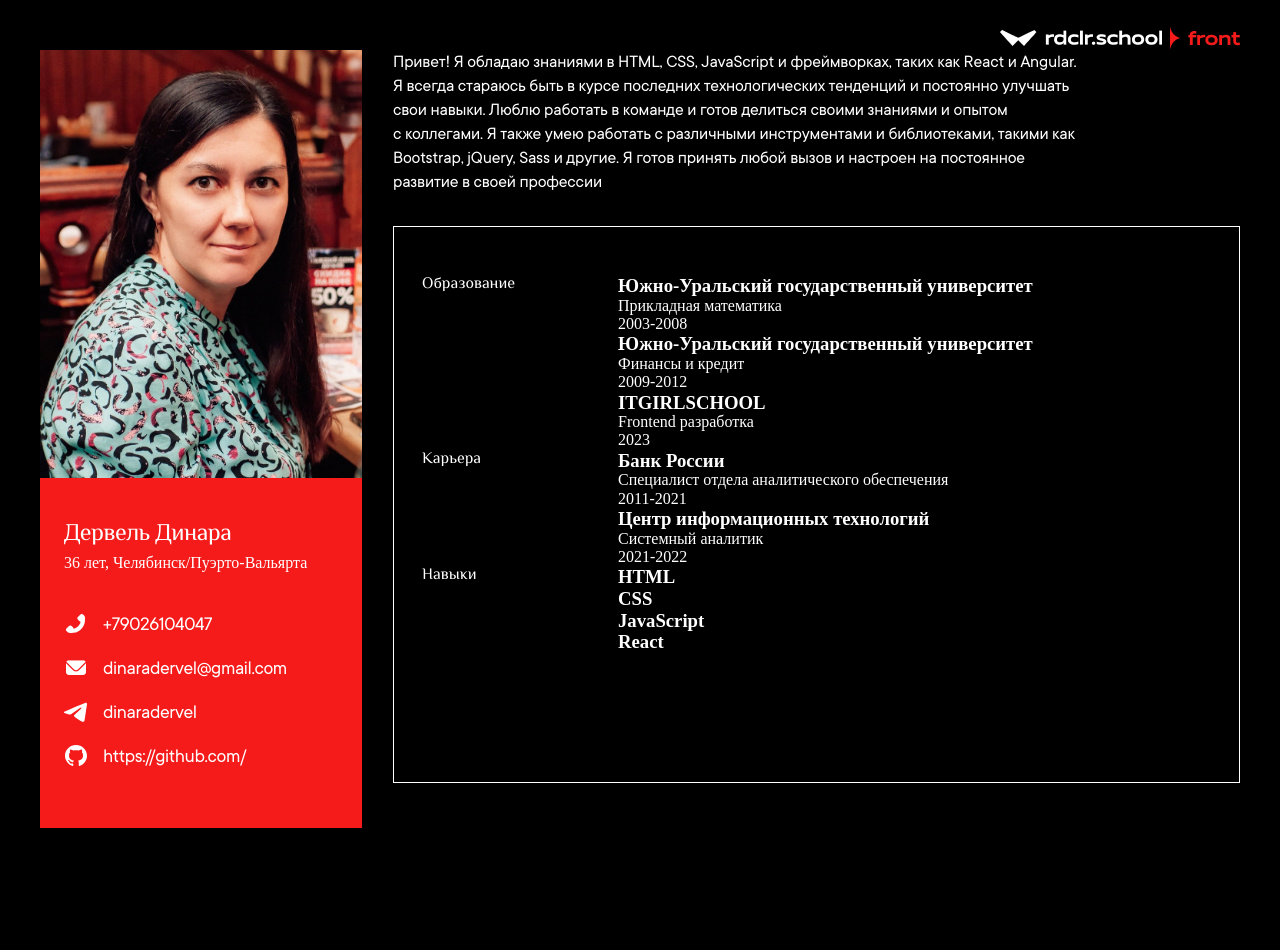
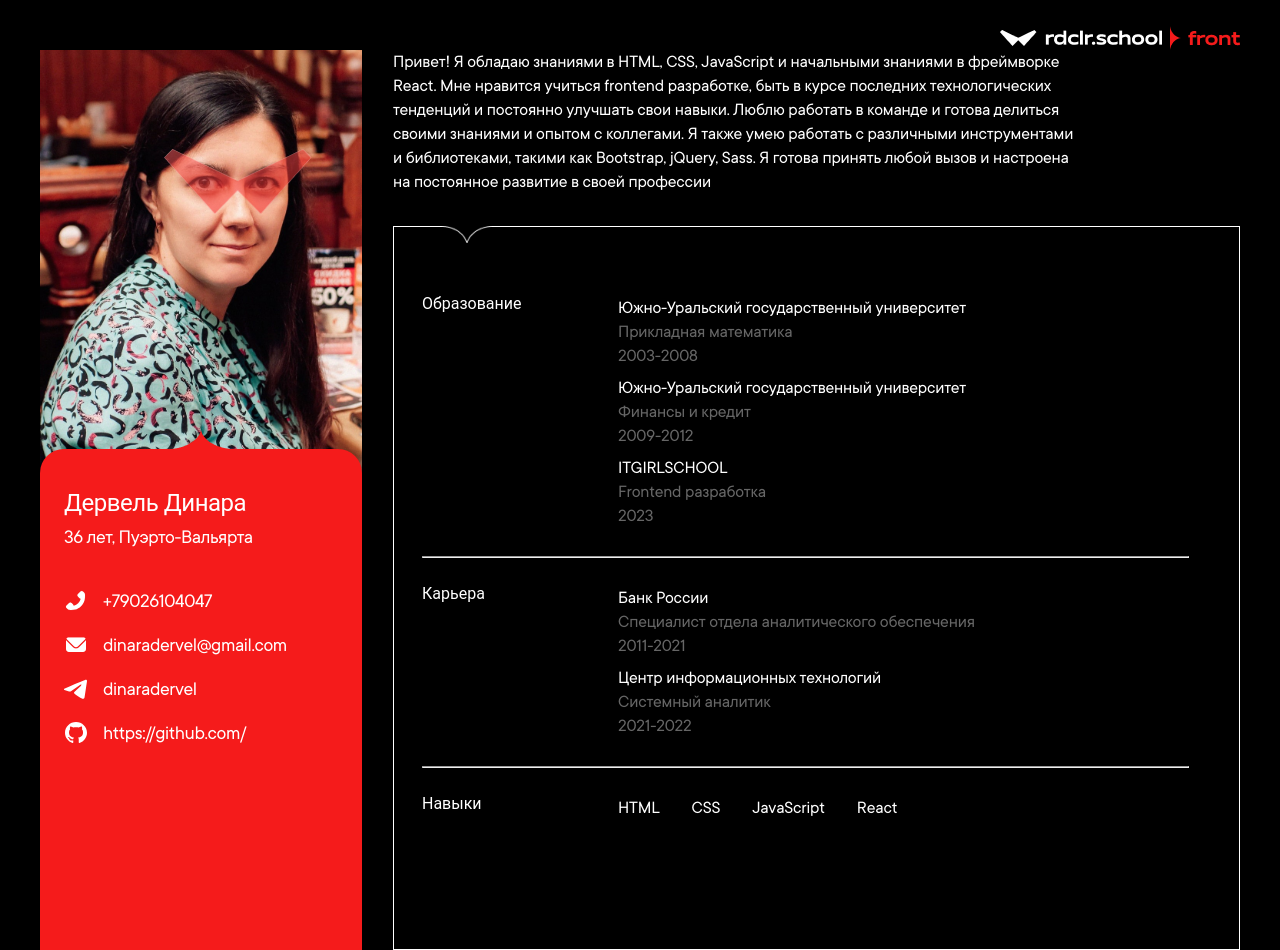
Before and after one commit to DinaraDervel/Resume, a plain HTML site: page index.html in a window 1280 px wide. Shown: the top 950 px of the page. Before the commit the page ends 860 px from the top, so only its background shows below. Drawn offline with Linux system fonts and the light colour scheme; a web font is replaced by a local one.

Commit message:
add arrows, glasses, change font, add adaptive

```diff
--- a/assets/styles/input.scss
+++ b/assets/styles/input.scss
@@ -5,9 +5,11 @@ $white: #ffffff;
 
 /*Fonts*/
 @font-face {
-  font-family: "Philosopher";
-  src: url(../fonts/Philosopher/Philosopher-Regular.ttf);
+  font-family: "Roboto";
+  font-style: normal;
   font-weight: 400;
+  src: url(https://fonts.gstatic.com/s/roboto/v30/KFOmCnqEu92Fr1Mu5mxKOzY.woff2)
+    format("woff2");
 }
 @font-face {
   font-family: "TT Commons";
@@ -24,7 +26,14 @@ $white: #ffffff;
 @mixin container {
   margin: 0 auto;
   max-width: 1440px;
+  width: 100%;
   padding: 0 40px;
+}
+@mixin mobile-container {
+  margin: 0 auto;
+  max-width: 360px;
+  width: 100%;
+  padding: 0 20px;
 }
 /*Reset*/
 @import "reset";
@@ -42,37 +51,76 @@ body {
     max-width: 239.91px;
     width: 100%;
   }
+  @media (max-width: 360px) {
+    @include mobile-container;
+    justify-content: flex-start;
+  }
 }
 .main-container {
   @include container;
   display: flex;
   flex-flow: row nowrap;
   gap: 31px;
-  padding-bottom: 32px;
+  //padding-bottom: 32px;
+  @media (max-width: 360px) {
+    @include mobile-container;
+    flex-wrap: wrap;
+  }
 }
 .aside {
   display: flex;
   flex-direction: column;
   max-width: 322px;
   width: 100%;
+  position: relative;
+  @media (max-width: 360px) {
+    @include mobile-container;
+  }
+
+  &__glasses {
+    width: 148px;
+    position: absolute;
+    top: 98px;
+    left: 124px;
+    @media (max-width: 360px) {
+      width: 147px;
+      top: 86px;
+    }
+  }
+  &__foto {
+    max-width: 322px;
+    width: 100%;
+  }
+  &__arrow {
+    max-width: 322px;
+    width: 100%;
+    position: relative;
+    top: -48px;
+  }
   &__card {
+    border-radius: 24px 24px 0 0;
     background-color: $accent;
-    padding: 40px 24px;
+    padding: 40px 24px 195px 24px;
     color: $white;
+    position: relative;
+    top: -48px;
+    @media (max-width: 360px) {
+      padding: 24px 16px 40px 16px;
+    }
   }
   &__title {
     padding-bottom: 40px;
   }
   &__header {
     padding-bottom: 8px;
-    font-family: "Philosopher", Sans-serif;
+    font-family: "Roboto", Sans-serif;
     font-style: normal;
     font-weight: 400;
     font-size: 24px;
     line-height: 28px;
     letter-spacing: -0.02em;
   }
-  &__paragragh {
+  &__paragraph {
     font-family: "TT Commons", Sans-serif;
     font-style: normal;
     font-weight: 400;
@@ -80,16 +128,13 @@ body {
     line-height: 24px;
     letter-spacing: -0.02em;
   }
-  &__foto {
-    max-width: 100%;
-  }
   &__nav {
-    & li {
+    li {
       display: flex;
       gap: 15px;
       padding-bottom: 20px;
     }
-    & li a {
+    li a {
       text-decoration: none;
       font-family: "TT Commons", Sans-serif;
       font-style: normal;
@@ -104,9 +149,14 @@ body {
 .main {
   color: $white;
   width: 100%;
+  max-width: 1008px;
+  @media (max-width: 360px) {
+    @include mobile-container;
+  }
 
   &__hello {
     max-width: 690px;
+    width: 100%;
     padding-bottom: 32px;
     font-family: "TT Commons", Sans-serif;
     font-style: normal;
@@ -114,25 +164,91 @@ body {
     font-size: 18px;
     line-height: 24px;
     letter-spacing: -0.01em;
+    @media (max-width: 360px) {
+      max-width: 320px;
+      font-size: 16px;
+      line-height: 20px;
+      padding-bottom: 24px;
+    }
   }
   &__resume-container {
     border: 1px solid $white;
+    max-width: 1008px;
     width: 100%;
+    position: relative;
+    @media (max-width: 360px) {
+      max-width: 320px;
+    }
+  }
+  &__arrow {
+    max-width: 1008px;
+    width: 100%;
+    position: relative;
+    top: -1px;
   }
   &__resume {
-    padding: 48px 50px 129px 28px;
+    padding: 28px 50px 109px 28px;
+    @media (max-width: 360px) {
+      padding: 21px 15px 30px 15px;
+    }
   }
   &__item {
+    padding-top: 20px;
+    padding-bottom: 20px;
     display: flex;
     flex-flow: row wrap;
     gap: 72px;
+    @media (max-width: 360px) {
+      flex-wrap: wrap;
+      padding-top: 12px;
+      padding-bottom: 12px;
+      gap: 16px;
+    }
   }
+
   &__title {
     flex-basis: 124px;
-    font-family: "Philosopher", Sans-serif;
+    font-family: "Roboto", Sans-serif;
     font-style: normal;
     font-weight: 400;
     font-size: 16px;
     line-height: 100%;
   }
+  &__article {
+    display: flex;
+    flex-direction: column;
+    gap: 8px;
+    @media (max-width: 360px) {
+      gap: 12px;
+    }
+    h3 {
+      font-family: "TT Commons", Sans-serif;
+      font-style: normal;
+      font-weight: 400;
+      font-size: 18px;
+      line-height: 24px;
+      letter-spacing: -0.01em;
+      @media (max-width: 360px) {
+        font-size: 16px;
+        line-height: 20px;
+      }
+    }
+    p {
+      font-family: "TT Commons", Sans-serif;
+      font-style: normal;
+      font-weight: 400;
+      font-size: 18px;
+      line-height: 24px;
+      letter-spacing: -0.01em;
+      opacity: 0.4;
+    }
+    &_skills {
+      display: flex;
+      flex-direction: row;
+      gap: 32px;
+      @media (max-width: 360px) {
+        gap: 16px;
+      }
+    }
+  }
 }
--- a/assets/styles/style.css
+++ b/assets/styles/style.css
@@ -1,9 +1,10 @@
 /*Main colors*/
 /*Fonts*/
 @font-face {
-  font-family: "Philosopher";
-  src: url(../fonts/Philosopher/Philosopher-Regular.ttf);
+  font-family: "Roboto";
+  font-style: normal;
   font-weight: 400;
+  src: url(https://fonts.gstatic.com/s/roboto/v30/KFOmCnqEu92Fr1Mu5mxKOzY.woff2) format("woff2");
 }
 @font-face {
   font-family: "TT Commons";
@@ -48,6 +49,7 @@ body {
 .header {
   margin: 0 auto;
   max-width: 1440px;
+  width: 100%;
   padding: 0 40px;
   display: flex;
   justify-content: flex-end;
@@ -57,15 +59,33 @@ body {
   max-width: 239.91px;
   width: 100%;
 }
+@media (max-width: 360px) {
+  .header {
+    margin: 0 auto;
+    max-width: 360px;
+    width: 100%;
+    padding: 0 20px;
+    justify-content: flex-start;
+  }
+}
 
 .main-container {
   margin: 0 auto;
   max-width: 1440px;
+  width: 100%;
   padding: 0 40px;
   display: flex;
   flex-flow: row nowrap;
   gap: 31px;
-  padding-bottom: 32px;
+}
+@media (max-width: 360px) {
+  .main-container {
+    margin: 0 auto;
+    max-width: 360px;
+    width: 100%;
+    padding: 0 20px;
+    flex-wrap: wrap;
+  }
 }
 
 .aside {
@@ -73,34 +93,70 @@ body {
   flex-direction: column;
   max-width: 322px;
   width: 100%;
+  position: relative;
+}
+@media (max-width: 360px) {
+  .aside {
+    margin: 0 auto;
+    max-width: 360px;
+    width: 100%;
+    padding: 0 20px;
+  }
+}
+.aside__glasses {
+  width: 148px;
+  position: absolute;
+  top: 98px;
+  left: 124px;
+}
+@media (max-width: 360px) {
+  .aside__glasses {
+    width: 147px;
+    top: 86px;
+  }
+}
+.aside__foto {
+  max-width: 322px;
+  width: 100%;
+}
+.aside__arrow {
+  max-width: 322px;
+  width: 100%;
+  position: relative;
+  top: -48px;
 }
 .aside__card {
+  border-radius: 24px 24px 0 0;
   background-color: #f51b1b;
-  padding: 40px 24px;
+  padding: 40px 24px 195px 24px;
   color: #ffffff;
+  position: relative;
+  top: -48px;
+}
+@media (max-width: 360px) {
+  .aside__card {
+    padding: 24px 16px 40px 16px;
+  }
 }
 .aside__title {
   padding-bottom: 40px;
 }
 .aside__header {
   padding-bottom: 8px;
-  font-family: "Philosopher", Sans-serif;
+  font-family: "Roboto", Sans-serif;
   font-style: normal;
   font-weight: 400;
   font-size: 24px;
   line-height: 28px;
   letter-spacing: -0.02em;
 }
-.aside__paragragh {
+.aside__paragraph {
   font-family: "TT Commons", Sans-serif;
   font-style: normal;
   font-weight: 400;
   font-size: 20px;
   line-height: 24px;
   letter-spacing: -0.02em;
-}
-.aside__foto {
-  max-width: 100%;
 }
 .aside__nav li {
   display: flex;
@@ -121,9 +177,19 @@ body {
 .main {
   color: #ffffff;
   width: 100%;
+  max-width: 1008px;
+}
+@media (max-width: 360px) {
+  .main {
+    margin: 0 auto;
+    max-width: 360px;
+    width: 100%;
+    padding: 0 20px;
+  }
 }
 .main__hello {
   max-width: 690px;
+  width: 100%;
   padding-bottom: 32px;
   font-family: "TT Commons", Sans-serif;
   font-style: normal;
@@ -132,23 +198,102 @@ body {
   line-height: 24px;
   letter-spacing: -0.01em;
 }
+@media (max-width: 360px) {
+  .main__hello {
+    max-width: 320px;
+    font-size: 16px;
+    line-height: 20px;
+    padding-bottom: 24px;
+  }
+}
 .main__resume-container {
   border: 1px solid #ffffff;
+  max-width: 1008px;
   width: 100%;
+  position: relative;
+}
+@media (max-width: 360px) {
+  .main__resume-container {
+    max-width: 320px;
+  }
+}
+.main__arrow {
+  max-width: 1008px;
+  width: 100%;
+  position: relative;
+  top: -1px;
 }
 .main__resume {
-  padding: 48px 50px 129px 28px;
+  padding: 28px 50px 109px 28px;
+}
+@media (max-width: 360px) {
+  .main__resume {
+    padding: 21px 15px 30px 15px;
+  }
 }
 .main__item {
+  padding-top: 20px;
+  padding-bottom: 20px;
   display: flex;
   flex-flow: row wrap;
   gap: 72px;
 }
+@media (max-width: 360px) {
+  .main__item {
+    flex-wrap: wrap;
+    padding-top: 12px;
+    padding-bottom: 12px;
+    gap: 16px;
+  }
+}
 .main__title {
   flex-basis: 124px;
-  font-family: "Philosopher", Sans-serif;
+  font-family: "Roboto", Sans-serif;
   font-style: normal;
   font-weight: 400;
   font-size: 16px;
   line-height: 100%;
 }
+.main__article {
+  display: flex;
+  flex-direction: column;
+  gap: 8px;
+}
+@media (max-width: 360px) {
+  .main__article {
+    gap: 12px;
+  }
+}
+.main__article h3 {
+  font-family: "TT Commons", Sans-serif;
+  font-style: normal;
+  font-weight: 400;
+  font-size: 18px;
+  line-height: 24px;
+  letter-spacing: -0.01em;
+}
+@media (max-width: 360px) {
+  .main__article h3 {
+    font-size: 16px;
+    line-height: 20px;
+  }
+}
+.main__article p {
+  font-family: "TT Commons", Sans-serif;
+  font-style: normal;
+  font-weight: 400;
+  font-size: 18px;
+  line-height: 24px;
+  letter-spacing: -0.01em;
+  opacity: 0.4;
+}
+.main__article_skills {
+  display: flex;
+  flex-direction: row;
+  gap: 32px;
+}
+@media (max-width: 360px) {
+  .main__article_skills {
+    gap: 16px;
+  }
+}
--- a/index.html
+++ b/index.html
@@ -18,11 +18,21 @@
     </header>
     <div class="main-container">
       <aside class="aside">
+        <img
+          src="./assets/images/glasses.png"
+          alt="glasses"
+          class="aside__glasses"
+        />
         <img src="./assets/images/foto.jpg" alt="foto" class="aside__foto" />
+        <img
+          src="./assets/images/arrow.png"
+          alt="red arrow"
+          class="aside__arrow"
+        />
         <div class="aside__card">
           <div class="aside__title">
             <h1 class="aside__header">Дервель Динара</h1>
-            <p class="aside__paragraph">36 лет, Челябинск/Пуэрто-Вальярта</p>
+            <p class="aside__paragraph">36 лет, Пуэрто-Вальярта</p>
           </div>
           <nav class="aside__nav">
             <ul>
@@ -117,20 +127,30 @@
       </aside>
       <main class="main">
         <p class="main__hello">
-          Привет! Я обладаю знаниями в HTML, CSS, JavaScript и фреймворках,
-          таких как React и Angular. Я всегда стараюсь быть в курсе последних
-          технологических тенденций и постоянно улучшать свои навыки. Люблю
-          работать в команде и готов делиться своими знаниями и опытом
-          с коллегами. Я также умею работать с различными инструментами
-          и библиотеками, такими как Bootstrap, jQuery, Sass и другие. Я готов
-          принять любой вызов и настроен на постоянное развитие в своей
+          Привет! Я обладаю знаниями в HTML, CSS, JavaScript и начальными
+          знаниями в фреймворке React. Мне нравится учиться frontend разработке,
+          быть в курсе последних технологических тенденций и постоянно улучшать
+          свои навыки. Люблю работать в команде и готова делиться своими
+          знаниями и опытом с коллегами. Я также умею работать с различными
+          инструментами и библиотеками, такими как Bootstrap, jQuery, Sass. Я
+          готова принять любой вызов и настроена на постоянное развитие в своей
           профессии
         </p>
         <div class="main__resume-container">
+          <img
+            srcset="
+              ./assets/images/arrow2_360px.png  320w,
+              ./assets/images/arrow2.png       1008w
+            "
+            sizes="(max-width: 360px) 320px, 1008px"
+            src="./assets/images/arrow2.png"
+            alt="arrow"
+            class="main__arrow"
+          />
           <div class="main__resume">
             <section class="main__item">
               <h2 class="main__title">Образование</h2>
-              <div>
+              <div class="main__article">
                 <article>
                   <h3>Южно-Уральский государственный университет</h3>
                   <p>Прикладная математика</p>
@@ -148,9 +168,10 @@
                 </article>
               </div>
             </section>
+            <hr />
             <section class="main__item">
               <h2 class="main__title">Карьера</h2>
-              <div>
+              <div class="main__article">
                 <article>
                   <h3>Банк России</h3>
                   <p>Специалист отдела аналитического обеспечения</p>
@@ -163,9 +184,10 @@
                 </article>
               </div>
             </section>
+            <hr />
             <section class="main__item">
               <h2 class="main__title">Навыки</h2>
-              <div class="main__skills">
+              <div class="main__article main__article_skills">
                 <h3>HTML</h3>
                 <h3>CSS</h3>
                 <h3>JavaScript</h3>
```
Also changed, not shown: assets/fonts/Philosopher/FREE FONT LICENSE.txt (deleted), assets/fonts/Philosopher/Philosopher-Bold.ttf (deleted), assets/fonts/Philosopher/Philosopher-BoldItalic.ttf (deleted), assets/fonts/Philosopher/Philosopher-Italic.ttf (deleted), assets/fonts/Philosopher/Philosopher-Regular.ttf (deleted), assets/images/arrow.png (added), assets/images/arrow2.png (added), assets/images/arrow2_360px.png (added), assets/images/glasses.png (added).
